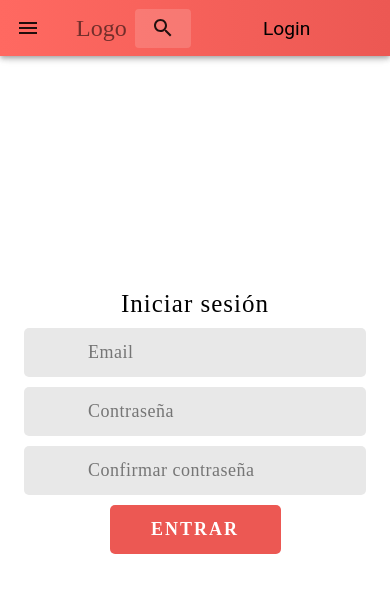
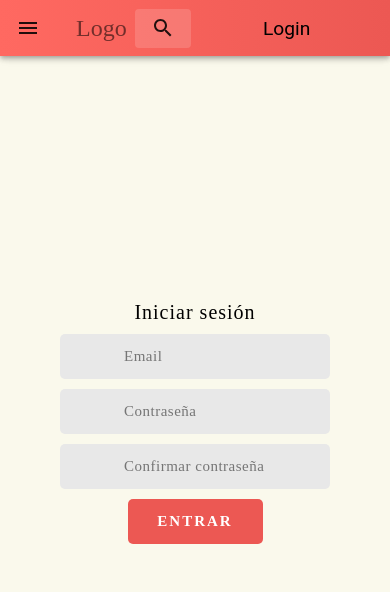
Before and after one commit to No-Country/S1-08-T-FRONTEND, a React (Create React App) app: page /login in a window 390 px wide. Shown: the top 592 px of the page. Built offline with nearby package versions, Linux system fonts and the light colour scheme.

Commit message:
custom page login

```diff
--- a/src/components/login/Login.css
+++ b/src/components/login/Login.css
@@ -4,20 +4,36 @@
     box-sizing: border-box;
   }
 
+   body {
+    background: #FAF9EC;
+   }
+
   .login-container {
     width: 100%;
-    padding: 24px;
     display: flex;
-    flex-direction: column;
+    flex-direction: row;
     align-items: center;
     justify-content: center;
     min-height: 100vh;
+  }
+
+  .login-div {
+    width: 100%;
+  }
+
+  .login-form {
+    margin: 0 100px;
   }
 
   .login-title {
     font-size: 25px;
     text-align: center;
     letter-spacing: 1px;
+    margin: 0 100px;
+  }
+
+  .login-img img {
+    min-height: 100vh;
   }
 
   input,
@@ -35,7 +51,7 @@
     background: #e8e8e8;
     letter-spacing: 0.5px;
     padding: 14px 64px;
-    margin: 10px 0;
+    margin: 10px 0px;
   }
 
   .login-button {
@@ -55,3 +71,24 @@
   .login-button:hover {
     color: #1c1c1c;
   }
+
+  @media screen and (max-width: 720px) {
+     img {
+       display: none;
+     }
+
+     .login-container {
+       width: 100%;
+       background: #FAF9EC;
+     }
+
+     .login-div, .login-form, .login-title {
+       margin: 0 30px;
+       font-size: 20px;
+     }
+
+     input, .login-button {
+      font-size: 15px;
+     }
+
+  }
--- a/src/components/login/Login.js
+++ b/src/components/login/Login.js
@@ -2,6 +2,7 @@ import React from 'react';
 import "./Login.css";
 import { useState } from 'react';
 import { useLoginMutation } from "../../app/services/users";
+import fontbg from "../../Assets/images/font-bg.jpg";
 
 const Login = () => {
   const [email, setEmail] = useState("");
@@ -54,13 +55,17 @@ const Login = () => {
   return (
     <>
     <div className="login-container">
+    <div className="login-img">
+        <img src={fontbg}/>
+      </div>
+        <div className="login-div">
           <p className="login-title">Iniciar sesión</p>
           <form className="login-form">
             <div className="login-form-control">
-            <input type="text" placeholder="Email" name="email" onChange={handleChange}/>
+              <input type="text" placeholder="Email" name="email" onChange={handleChange} />
             </div>
             <div className="login-form-control">
-            <input type="password" placeholder="Contraseña" name="password" onChange={handleChange}/>
+              <input type="password" placeholder="Contraseña" name="password" onChange={handleChange} />
             </div>
             <div className="login-form-control">
               <input type="password" placeholder="Confirmar contraseña" name="repassword" onChange={handleChange} />
@@ -68,6 +73,7 @@ const Login = () => {
             <button className="login-button" type="submit" onClick={handleSubmit}>Entrar</button>
           </form>
         </div>
+      </div>
     </>
   );
 }
```
Also changed, not shown: src/routers/AppRouter.js (+2 -7 lines), src/Assets/images/font-bg.jpg (added). Lines whose indentation alone changed are shown as unchanged.
